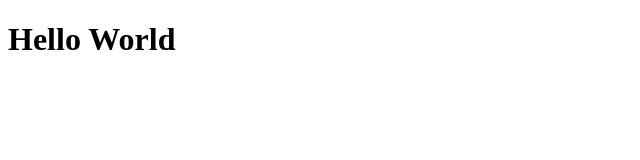
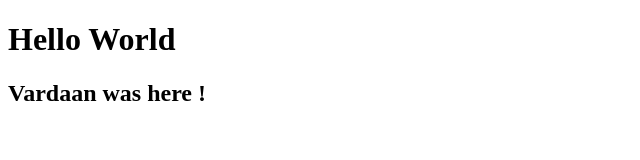
Before and after one commit to VardaanAggarwal/Sample_testing, a plain HTML site: page index.html in a window 1280 px wide. Shown: the whole page, without its empty margins (0-640 px from the left). Drawn offline with Linux system fonts and the light colour scheme.

Commit message:
Added heading element .

```diff
--- a/index.html
+++ b/index.html
@@ -8,5 +8,6 @@
 </head>
 <body>
     <h1>Hello World</h1>
+    <h2>Vardaan was here !</h2>
 </body>
 </html>
```
